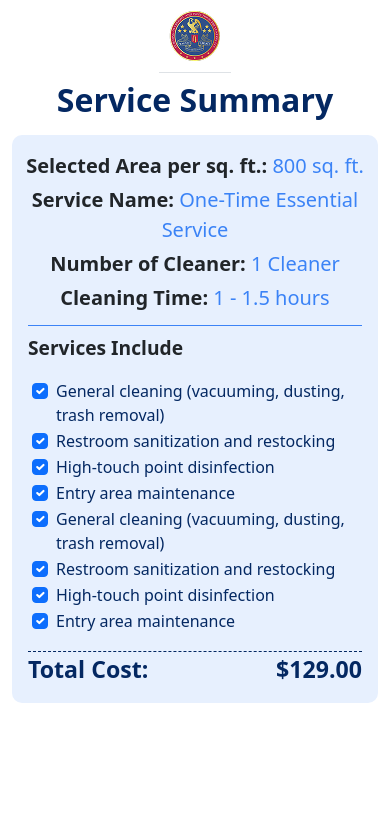
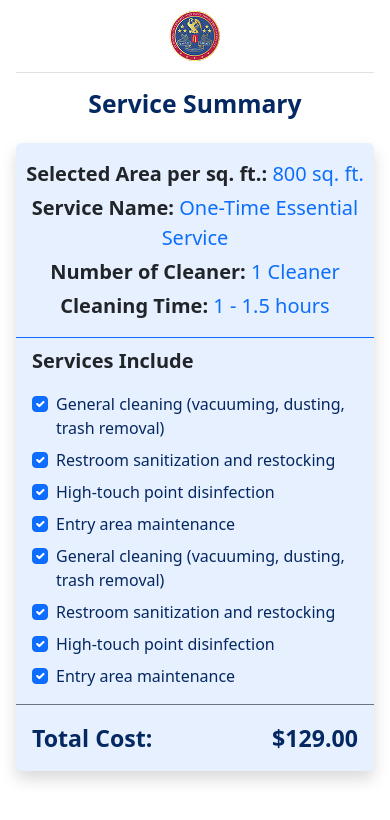
Before and after one commit to Hammad6223/Cleaning-Service-, a React (Vite) app: page /price in a window 390 px wide. Shown: the top 820 px of the page. Built offline with nearby package versions, Linux system fonts and the light colour scheme.

Commit message:
done responsivness of the price page

```diff
--- a/src/Components/Price/index.css
+++ /dev/null
@@ -1,100 +0,0 @@
-body, html {
-  margin: 0;
-  padding: 0;
-  box-sizing: border-box;
-  overflow-x: hidden;
-}
-.container-fluid {
-  display: flex;
-  align-items: center;
-  justify-content: center;
-  width: 100vw;
-  padding: 1rem;
-}
-
-/* Responsive Adjustments */
-@media (max-width: 1370px) {
-  .row {
-    display: flex;
-    flex-direction: column;
-  }
-
-  .col-lg-6 {
-    width: 100%;
-    padding: 0 3px;
-  }
-
-  p{
-    margin-left: 0 !important;
-    padding-top: 0;
-  }
-
-  .pt-3 {
-    padding-top: 0;
-  }
-
-  .mx-4 {
-    margin: 0 3px !important;
-  }
-
-  .fs-5 {
-    font-size: 1rem !important;
-  }
-
-  .fs-3 {
-    font-size: 0.7rem !important;
-  }
-}
-
-@media (max-width: 1024px) {
-  .fs-5 {
-    font-size: 1.2rem !important;
-  }
-
-  .fs-3 {
-    font-size: 1rem !important;
-  }
-
-  .p-4 {
-    padding: 1rem !important;
-  }
-
-  .content-box {
-    width: 95%;
-    padding: 1rem !important;
-  }
-
-  .d-flex {
-    flex-direction: column;
-    align-items: center;
-  }
-}
-
-@media (max-width: 768px) {
-  .fs-5 {
-    font-size: 1rem !important;
-  }
-
-  .fs-3 {
-    font-size: 1.2rem !important;
-  }
-
-  .p-4 {
-    padding: 0.8rem !important;
-  }
-
-  .content-box {
-    width: 100%;
-    padding: 0.8rem !important;
-    margin: 0 auto;
-  }
-
-  .d-flex {
-    flex-direction: column;
-    align-items: center;
-  }
-
-  .mx-4 {
-    margin: 0 5px !important;
-  }
-}
--- a/src/Components/Price/index.jsx
+++ b/src/Components/Price/index.jsx
@@ -3,148 +3,55 @@ import Logo from "../../Common/Logo";
 import { Form } from "react-bootstrap";
 import { Services } from "./ServicesData";
 import { servicesData } from "./Services";
-
 const Price = () => {
-  const [data, setData] = useState(Services);
-  const [Data, setdata] = useState(servicesData);
-
+  const [data] = useState([...Services, ...servicesData]);
   return (
-    <div
-      className="container-fluid d-flex flex-column align-items-center"
-      style={{
-        width: "100%",
-        maxWidth: "1440px",
-        overflow: "hidden",
-      }}
-    >
+    <div className="container-fluid d-flex flex-column align-items-center px-3">
+     <div className="w-100">
       <Logo />
-
-      <h2
-        className="haeding_content text-center p-2 fw-bold"
-        style={{ color: "rgba(4, 40, 98, 1)", fontSize: "2rem" }}
-      >
-        Service Summary
-      </h2>
-
-      <div
-        className="content-box mx-auto pt-3"
-        style={{
-          backgroundColor: "rgba(231, 240, 254, 1)",
-          width: "100%",
-          maxWidth: "1062px",
-          display: "flex",
-          flexDirection: "column",
-          justifyContent: "space-between",
-          borderRadius: "10px",
-        }}
-      >
-        {/* Heading Content */}
-        <div className="paragraph_content fw-semibold text-center mb-1">
-          <p className="fs-5 mb-1 ">
-            Selected Area per sq. ft.:{" "}
-            <span
-              className="fw-normal"
-              style={{ color: "rgba(59, 131, 246, 1)" }}
-            >
-              800 sq. ft.
-            </span>
+      </div>
+      <h2 className="text-center fw-bold py-3" style={{color:"rgba(4, 40, 98, 1)"}}>Service Summary</h2>
+      <div className="content-box pt-3 rounded shadow w-100" style={{ maxWidth: "1062px", backgroundColor:"rgba(231, 240, 254, 1)" }}>
+        {/* Service Details */}
+        <div className="text-center mb-3">
+          {[
+            { label: "Selected Area per sq. ft.", value: "800 sq. ft."  },
+            { label: "Service Name", value: "One-Time Essential Service" },
+            { label: "Number of Cleaner", value: "1 Cleaner" },
+            { label: "Cleaning Time", value: "1 - 1.5 hours" },
+          ].map((item, index) => (
+            <p key={index} className="fs-5 mb-1 fw-semibold">
+              {item.label}: <span className="text-primary fw-normal">{item.value}</span>
             </p>
-          <p className="fs-5 mb-1">
-            Service Name:{" "}
-            <span
-              className="fw-normal"
-              style={{ color: "rgba(59, 131, 246, 1)" }}
-            >
-              One-Time Essential Service
-            </span>
-          </p>
-          <p className="fs-5 mb-1">
-            Number of Cleaner:{" "}
-            <span
-              className="fw-normal"
-              style={{ color: "rgba(59, 131, 246, 1)" }}
-            >
-              1 Cleaner
-            </span>
-          </p>
-          <p className="fs-5 mb-1">
-            Cleaning Time:{" "}
-            <span
-              className="fw-normal"
-              style={{ color: "rgba(59, 131, 246, 1)" }}
-            >
-              1 - 1.5 hours
-            </span>
-          </p>
+          ))}
         </div>
-
         {/* Services Section */}
-        <p
-          className="fw-semibold pt-2 mt-1 mx-3"
-          style={{
-            borderTop: "1px solid rgba(60, 131, 246, 1)",
-            fontSize: "1.2rem",
-          }}
-        >
-          Services Include
-        </p>
-
-        <div className="row mb-3 mx-2">
-          {/* Column 1 */}
-          <div className="col-lg-6 col-md-6 col-sm-12">
-            <div>
-              <Form.Group>
-                {Services.map((item) => (
+        <p className="fw-semibold border-top border-primary pt-2 mt-2 fs-5 px-3">Services Include</p>
+        <div className="row px-3 mb-2">
+          {data.map((item) => (
+            <div key={item.id} className="col-md-6 col-sm-12 ">
+              <Form.Group className="mb-2">
                 <Form.Check
-                    key={item.id}
                   type="checkbox"
                   id={item.id}
                   label={item.label}
                   className="fs-6 fw-normal"
-                    style={{ color: "rgba(4, 40, 98, 1)" }}
-                    checked
+                  checked={true}
+                  style={{color:"rgba(4, 40, 98, 1)"}}
                   readOnly
+
                 />
-                ))}
               </Form.Group>
             </div>
+          ))}
         </div>
-
-          {/* Column 2 */}
-          <div className="col-lg-6 col-md-6 col-sm-12">
-            <div>
-              <Form.Group>
-                {servicesData.map((item) => (
-                  <Form.Check
-                    key={item.id}
-                    type="checkbox"
-                    id={item.id}
-                    label={item.label}
-                    className="fs-6 fw-normal"
-                    style={{ color: "rgba(4, 40, 98, 1)" }}
-                    checked
-                    readOnly
-                  />
-                ))}
-              </Form.Group>
-            </div>
-          </div>
-        </div>
-
         {/* Total Cost Section */}
-        <div
-          className="d-flex justify-content-between mx-3"
-          style={{
-            color: "rgba(4, 40, 98, 1)",
-            borderTop: "1px dashed rgba(4, 40, 98, 1)",
-          }}
-        >
-          <p className="fs-3 fw-bold">Total Cost:</p>
-          <p className="fs-3 fw-bold">$129.00</p>
+        <div className="d-flex justify-content-between border-top border-secondary pt-3 px-3">
+          <p className="fs-3 fw-bold" style={{color:"rgba(4, 40, 98, 1)"}}>Total Cost:</p>
+          <p className="fs-3 fw-bold "style={{color:"rgba(4, 40, 98, 1)"}}>$129.00</p>
         </div>
       </div>
     </div>
   );
 };
-
 export default Price;
```
Lines whose indentation alone changed are shown as unchanged.
